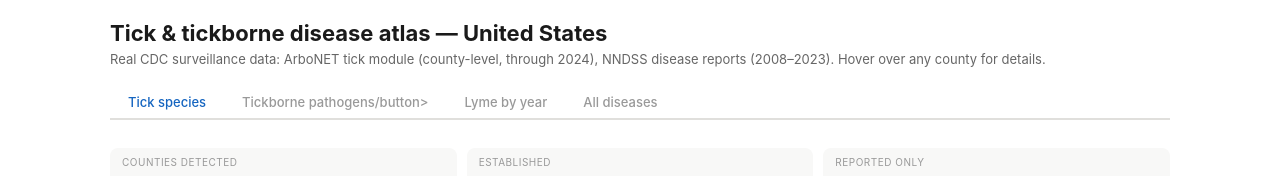
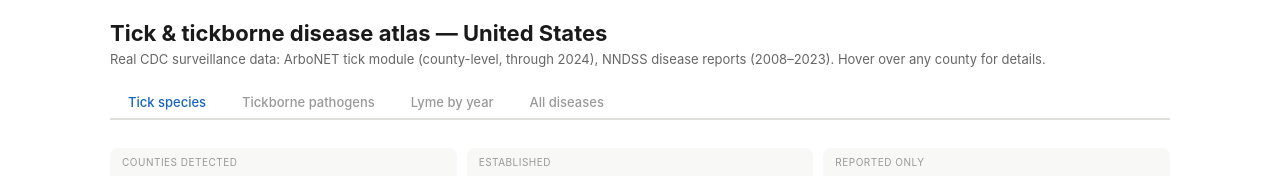
Before and after one commit to jwcfree99/tick-maps-date, a plain HTML site: page index.html in a window 1280 px wide. Shown: the top 176 px of the page. Drawn offline with nearby package versions, Linux system fonts and the light colour scheme; no server answers.

Commit message:
index.html

```diff
--- a/index.html
+++ b/index.html
@@ -44,7 +44,7 @@ h1{font-size:22px;font-weight:700;margin-bottom:4px}
 
 <div class="tabs">
   <button class="tab active" onclick="sw(0)">Tick species</button>
-  <button class="tab" onclick="sw(1)">Tickborne pathogens/button>
+  <button class="tab" onclick="sw(1)">Tickborne pathogens</button>
   <button class="tab" onclick="sw(2)">Lyme by year</button>
   <button class="tab" onclick="sw(3)">All diseases</button>
 </div>
```
